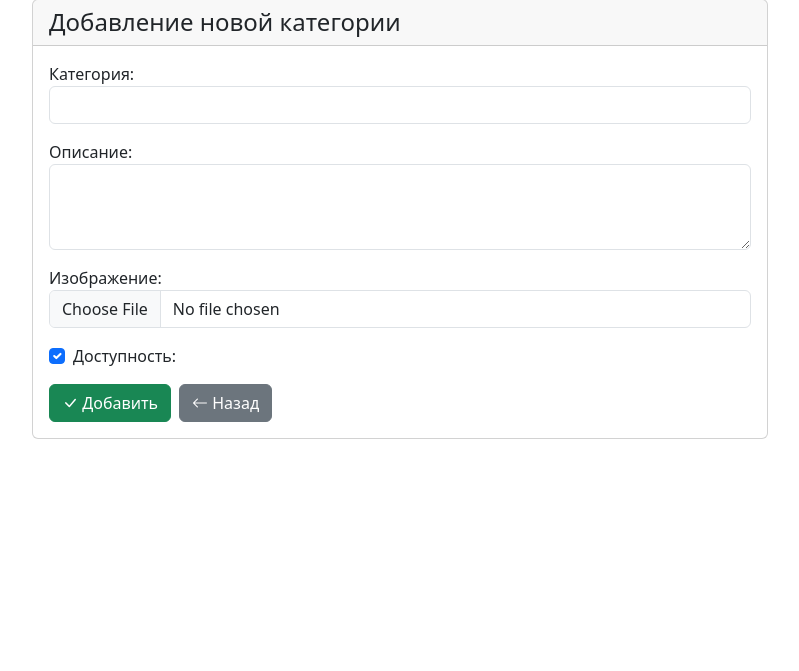
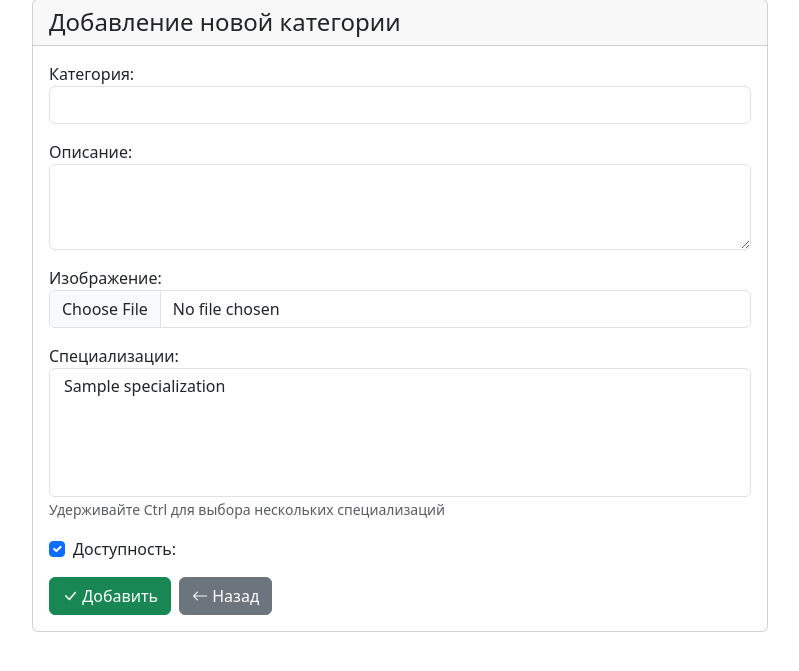
Before and after one commit to GrigoryKalinin/Home_master, a Django app: page /dashboard/category/create/ in a window 1280 px wide. Shown: the part 81-752 px from the top of the page, without its empty margins (240-1039 px from the left). Run offline with Django 5.2, Linux system fonts and the light colour scheme; a user stored in the database is signed in; tables that the repository leaves empty hold one stand-in row (values such as "Sample post").

Commit message:
- Category (моделя): специализацию связью многи ко многим. - CategoryForm: добавлено поле specializations с виджетом SelectMultiple - Добавлен раздел "Специализации" в админку

```diff
--- a/main/admin.py
+++ b/main/admin.py
@@ -21,6 +21,9 @@ class CategoryAdmin(ModelAdmin):
     fieldsets = (
         ('Основная информация', {
             'fields': ('name', 'slug', 'description', 'image')
+        }),
+        ('Специализации', {
+            'fields': ('specializations',)
         }),
         ('Настройки', {
             'fields': ('available', 'popularity')
--- a/main/forms.py
+++ b/main/forms.py
@@ -5,9 +5,16 @@ from phonenumber_field.formfields import PhoneNumberField
 from .models import Order, JobApplication, Employee, Category, Product, Service, Specialization
 
 class CategoryForm(forms.ModelForm):
+    specializations = forms.ModelMultipleChoiceField(
+        queryset=Specialization.objects.all(),
+        label="Специализации",
+        required=False,
+        widget=forms.SelectMultiple(attrs={'class': 'form-select', 'size': '5'})
+    )
+
     class Meta:
         model = Category
-        fields = ["name", "description", "image", "available"]
+        fields = ["name", "description", "image", "available", "specializations"]
         widgets = {
             "name": forms.TextInput(attrs={"class": "form-control"}),
             "description": forms.Textarea(attrs={"class": "form-control", "rows": 3}),
--- a/main/models.py
+++ b/main/models.py
@@ -29,6 +29,8 @@ class Category(models.Model):
     date_created = models.DateTimeField(auto_now_add=True, verbose_name="Дата создания")
     date_updated = models.DateTimeField(auto_now=True, verbose_name="Дата обновления")
     popularity = models.PositiveIntegerField(default=0, verbose_name="Популярность", blank=True)  # популярность товара
+    specializations = models.ManyToManyField('Specialization', blank=True, verbose_name="Специализации")
+    specializations = models.ManyToManyField('Specialization', blank=True, verbose_name="Специализации")
 
     class Meta:
         ordering = ("name",)
--- a/main/templates/main/private/category/category_form.html
+++ b/main/templates/main/private/category/category_form.html
@@ -35,6 +35,12 @@
               {{ form.image }}
             </div>
 
+            <div class="mb-3">
+              {{ form.specializations.label_tag }}
+              {{ form.specializations }}
+              <small class="form-text text-muted">Удерживайте Ctrl для выбора нескольких специализаций</small>
+            </div>
+
             <div class="mb-3 form-check">
               {{ form.available }}
               {{ form.available.label_tag }}
```
Also changed, not shown: main/migrations/0006_category_specializations.py (added).
